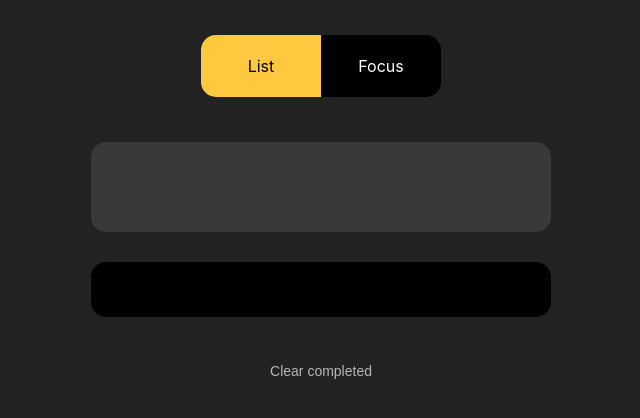
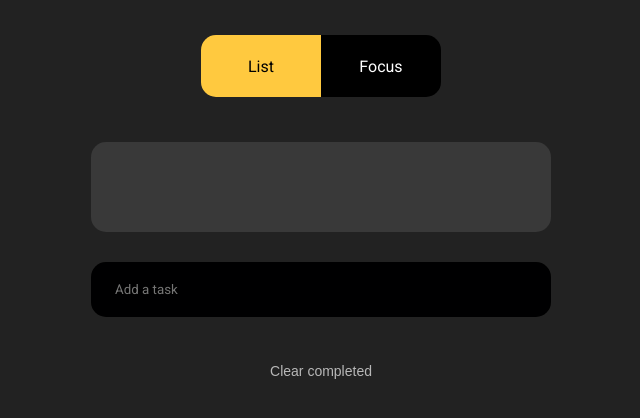
Before and after one commit to SabineZilde/Todo-List-with-TypeScript, a React (Create React App) app: page / in a window 1280 px wide. Shown: the top 418 px of the page, without its empty margins (319-959 px from the left). Built offline with nearby package versions, Linux system fonts and the light colour scheme.

Commit message:
style: adding fonts and sizes

```diff
--- a/public/index.html
+++ b/public/index.html
@@ -1,14 +1,12 @@
 <!DOCTYPE html>
 <html lang="en">
+
 <head>
   <meta charset="utf-8" />
   <link rel="icon" href="%PUBLIC_URL%/favicon.ico" />
   <meta name="viewport" content="width=device-width, initial-scale=1" />
   <meta name="theme-color" content="#000000" />
-    <meta
-      name="description"
-      content="Web site created using create-react-app"
-    />
+  <meta name="description" content="Web site created using create-react-app" />
   <link rel="apple-touch-icon" href="%PUBLIC_URL%/logo192.png" />
   <!--
       manifest.json provides metadata used when your web app is installed on a
@@ -24,8 +22,12 @@
       work correctly both with client-side routing and a non-root public URL.
       Learn how to configure a non-root public URL by running `npm run build`.
     -->
+  <link rel="preconnect" href="https://fonts.googleapis.com">
+  <link rel="preconnect" href="https://fonts.gstatic.com" crossorigin>
+  <link href="https://fonts.googleapis.com/css2?family=Roboto&display=swap" rel="stylesheet">
   <title>React App</title>
 </head>
+
 <body>
   <noscript>You need to enable JavaScript to run this app.</noscript>
   <div id="root"></div>
@@ -40,4 +42,5 @@
       To create a production bundle, use `npm run build` or `yarn build`.
     -->
 </body>
+
 </html>
--- a/src/screens/ListScreen.tsx
+++ b/src/screens/ListScreen.tsx
@@ -24,7 +24,9 @@
 
 const ListItem = styled.label`
     display: flex;
+    align-items: center;
     padding: 4px 0;
+    font-size: 18px;
 `;
 
 const DeleteButton = styled(IconButton)`
@@ -90,6 +92,7 @@
                             checked={task.isComplete}
                             onChange={handleTaskCompleteChange(task)}
                         />
+                        <Spacer width={24} />
                         {task.label}
                         <Spacer flex={1} />
                         <DeleteButton onClick={handleTaskDeleteClick(task)}>
@@ -100,6 +103,7 @@
             </List>
             <Spacer height={30} />
             <Input
+                placeholder='Add a task'
                 value={newTaskLabel}
                 onChange={handleNewTskLabelChange}
                 onKeyPress={handleNewTaskKeyPress}
--- a/src/styles.ts
+++ b/src/styles.ts
@@ -9,4 +9,8 @@
         background: #222;
         color: #ffffff;
     };
+
+    body, input {
+        font-family: 'Roboto', sans-serif;
+    }
 `;
```
Lines whose indentation alone changed are shown as unchanged.
